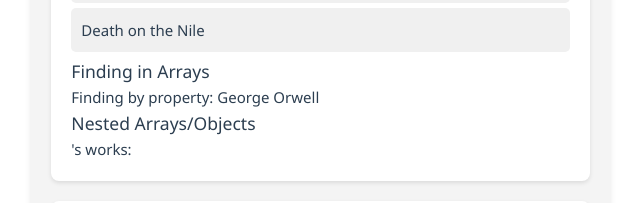
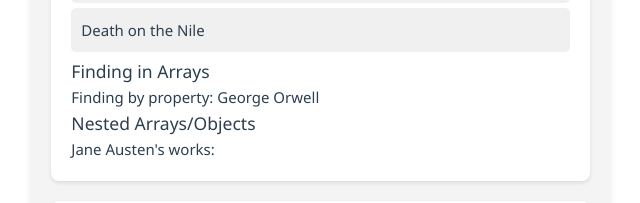
Before and after one commit to YihengCai/FIT5032-eFolio, a Vue app in the folder Week 2/: page / in a window 1280 px wide. Shown: the part 780-983 px from the top of the page, without its empty margins (30-670 px from the left). Built offline with nearby package versions, Linux system fonts and the light colour scheme.

Commit message:
Activity 5

```diff
--- a/Week 2/src/components/JSON.vue
+++ b/Week 2/src/components/JSON.vue
@@ -122,7 +122,7 @@ const orwell = computed(() =>
 
 // Activity 5: Find author by ID
 const austen = computed(() => {
-  // TODO: CODE TO FIND AUTHOR BY ID HERE
+  return authors.find(author => author.id === 1)
 })
 </script>
 
```
